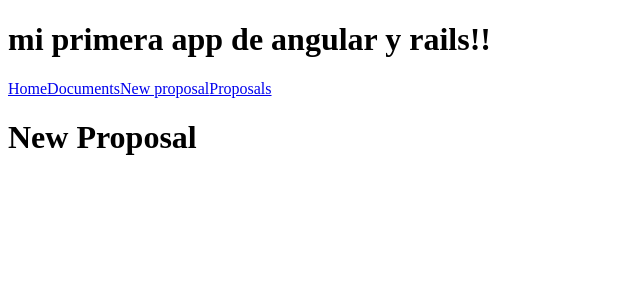
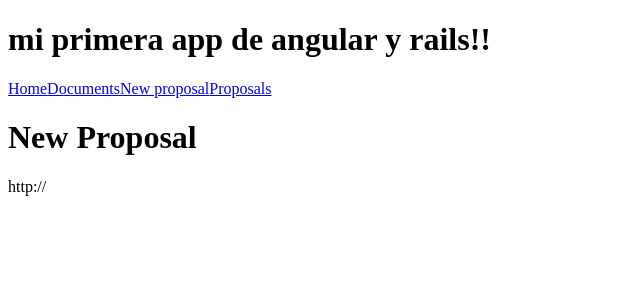
Before and after one commit to jorgeAM/appRailsAngular, an Angular app: page /proposals/new in a window 1280 px wide. Shown: the top 300 px of the page, without its empty margins (0-640 px from the left). Built offline with nearby package versions, Linux system fonts and the light colour scheme.

Commit message:
agregamos libreria para usar forms

```diff
--- a/src/app/app.module.ts
+++ b/src/app/app.module.ts
@@ -1,5 +1,7 @@
 import { BrowserModule } from '@angular/platform-browser';
 import { NgModule } from '@angular/core';
+//libreria para formularios
+import { FormsModule }   from '@angular/forms';
 
 import { AppComponent } from './app.component';
 import { HomeComponent } from './homepage/homepage.component';
@@ -20,7 +22,8 @@
   ],
   imports: [
     BrowserModule,
-    AppRoutingModule
+    AppRoutingModule,
+    FormsModule
   ],
   providers: [],
   bootstrap: [AppComponent]
--- a/src/app/proposal/proposal-new.component.html
+++ b/src/app/proposal/proposal-new.component.html
@@ -1 +1,4 @@
 <h1>New Proposal</h1>
+<div>
+	{{proposal.portfolio_url}}
+</div>
--- a/src/app/proposal/proposal-new.component.ts
+++ b/src/app/proposal/proposal-new.component.ts
@@ -8,5 +8,5 @@
 })
 
 export class ProposalNewComponent {
-
+	proposal: Proposal = new Proposal;
 }
```
